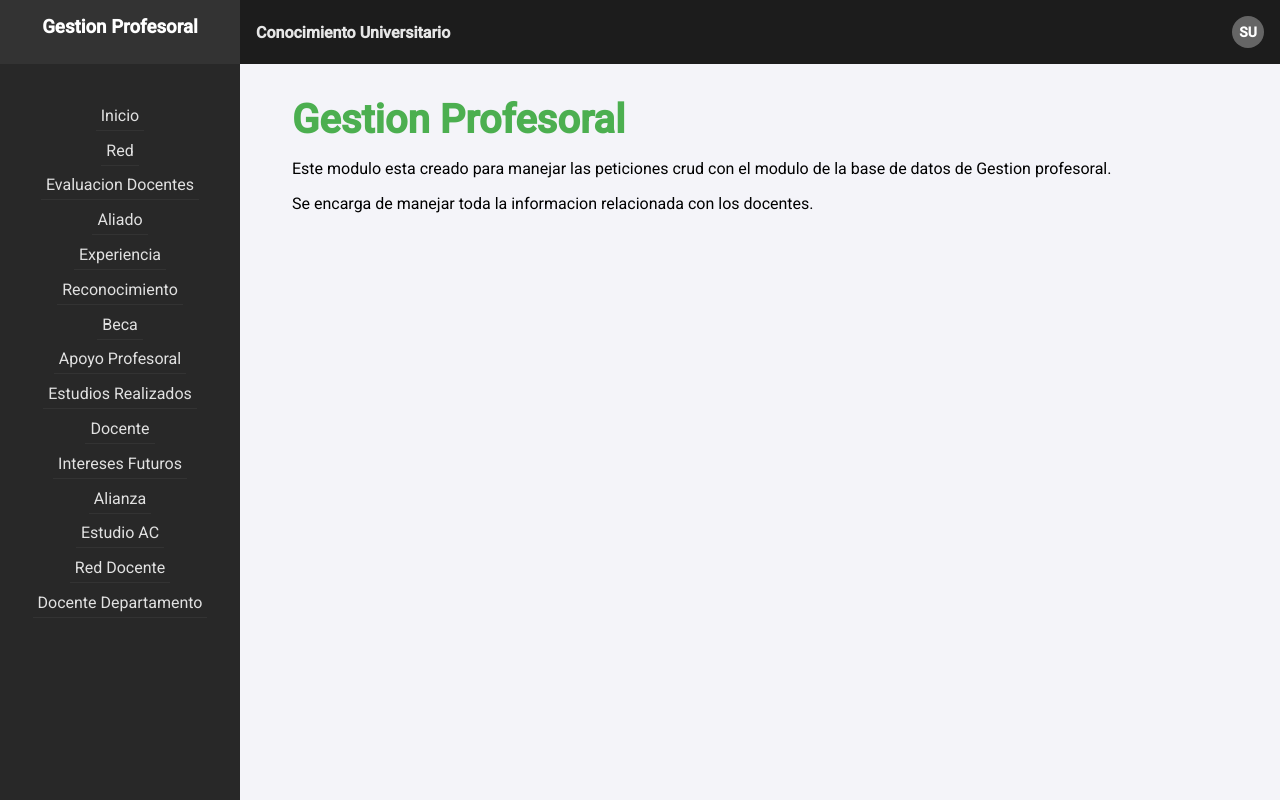
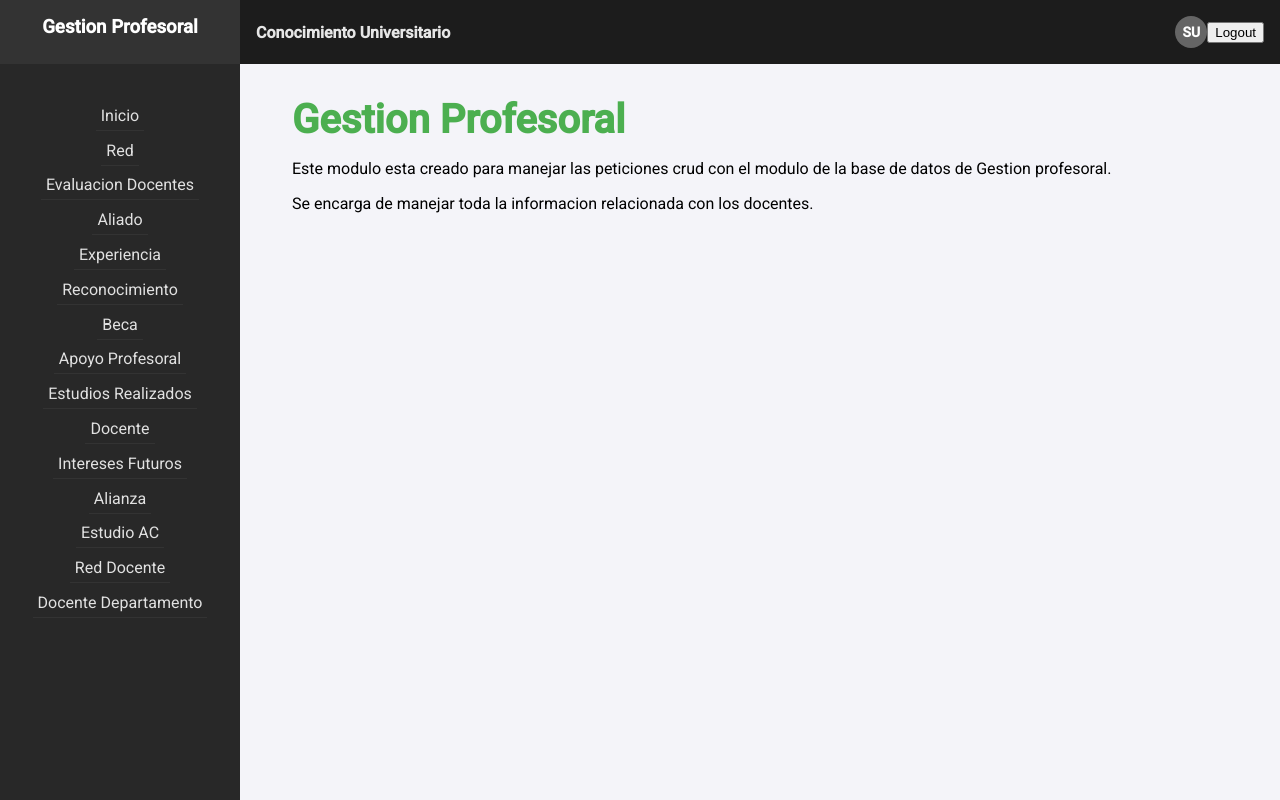
Before and after one commit to pabrax/Proyecto_ASW, an Angular app in the folder frontend_angular/: page /app in a window 1280 px wide. Built offline with nearby package versions, Linux system fonts and the light colour scheme; sample sign-in values are in the browser's storage.

Commit message:
Cambios 2

```diff
--- a/frontend_angular/src/app/components/aplication-header/aplication-header.component.html
+++ b/frontend_angular/src/app/components/aplication-header/aplication-header.component.html
@@ -4,6 +4,11 @@
     </div>
     <div class="navbar-right">
       <span class="user-initials">SU</span>
+    <div>
+      <button type="button" (click)="onSubmit()">Logout</button>
+    </div>
+
+
     </div>
 
   </div>
--- a/frontend_angular/src/app/components/aplication-header/aplication-header.component.ts
+++ b/frontend_angular/src/app/components/aplication-header/aplication-header.component.ts
@@ -1,12 +1,27 @@
 import { Component } from '@angular/core';
+import { AuthService } from '../../services/auth.service';
+import { Router } from '@angular/router';
+import { ReactiveFormsModule } from '@angular/forms';
+import { CommonModule } from '@angular/common';
 
 @Component({
   selector: 'app-aplication-header',
   standalone: true,
-  imports: [],
+  imports: [ReactiveFormsModule, CommonModule],
   templateUrl: './aplication-header.component.html',
-  styleUrl: './aplication-header.component.css'
+  styleUrl: './aplication-header.component.css',
+  providers:[AuthService]
 })
 export class AplicationHeaderComponent {
+  constructor(
+    private authservice:AuthService,
+    private router: Router
+  ){
 
+  }
+  onSubmit(){
+    console.log('Cerrando sesion')
+    this.authservice.logout();
+    this.router.navigate(["/"]);
+  }
 }
--- a/frontend_angular/src/app/components/aplication-navbar/aplication-navbar.component.ts
+++ b/frontend_angular/src/app/components/aplication-navbar/aplication-navbar.component.ts
@@ -1,14 +1,24 @@
 import { Component } from '@angular/core';
 import { RouterLink } from '@angular/router';
-
-
+import { AuthService } from '../../services/auth.service';
+import { Router } from '@angular/router';
 @Component({
   selector: 'app-aplication-navbar',
   standalone: true,
   imports: [RouterLink],
   templateUrl: './aplication-navbar.component.html',
-  styleUrl: './aplication-navbar.component.css'
+  styleUrl: './aplication-navbar.component.css',
+  providers: [AuthService]
 })
 export class AplicationNavbarComponent {
+  constructor(
+    private authservice:AuthService,
+    private router: Router
+  ){
 
+  }
+  onSubmit(){
+    this.authservice.logout();
+    this.router.navigate(["/"]);
+  }
 }
```
